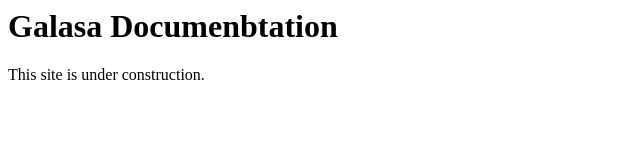
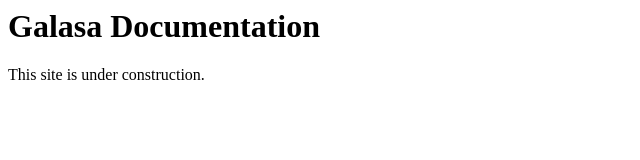
Before and after one commit to galasa-dev/galasa-docs, a plain HTML site: page docs/index.html in a window 1280 px wide. Shown: the full height of the page, 0-640 px from the left. Drawn offline with Linux system fonts and the light colour scheme.

Commit message:
Update index.html

```diff
--- a/docs/index.html
+++ b/docs/index.html
@@ -1,2 +1,2 @@
-<h1>Galasa Documenbtation</h1>
+<h1>Galasa Documentation</h1>
 <p>This site is under construction.</p>
```
